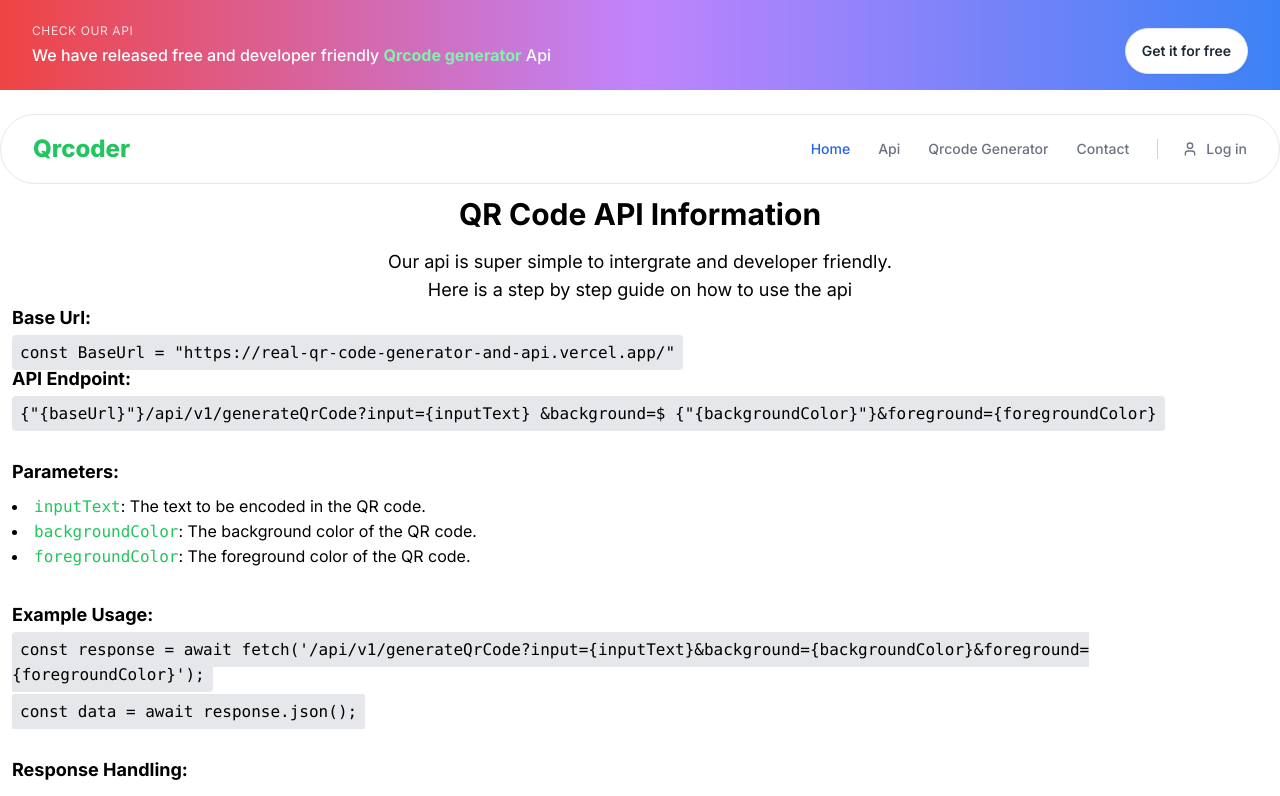
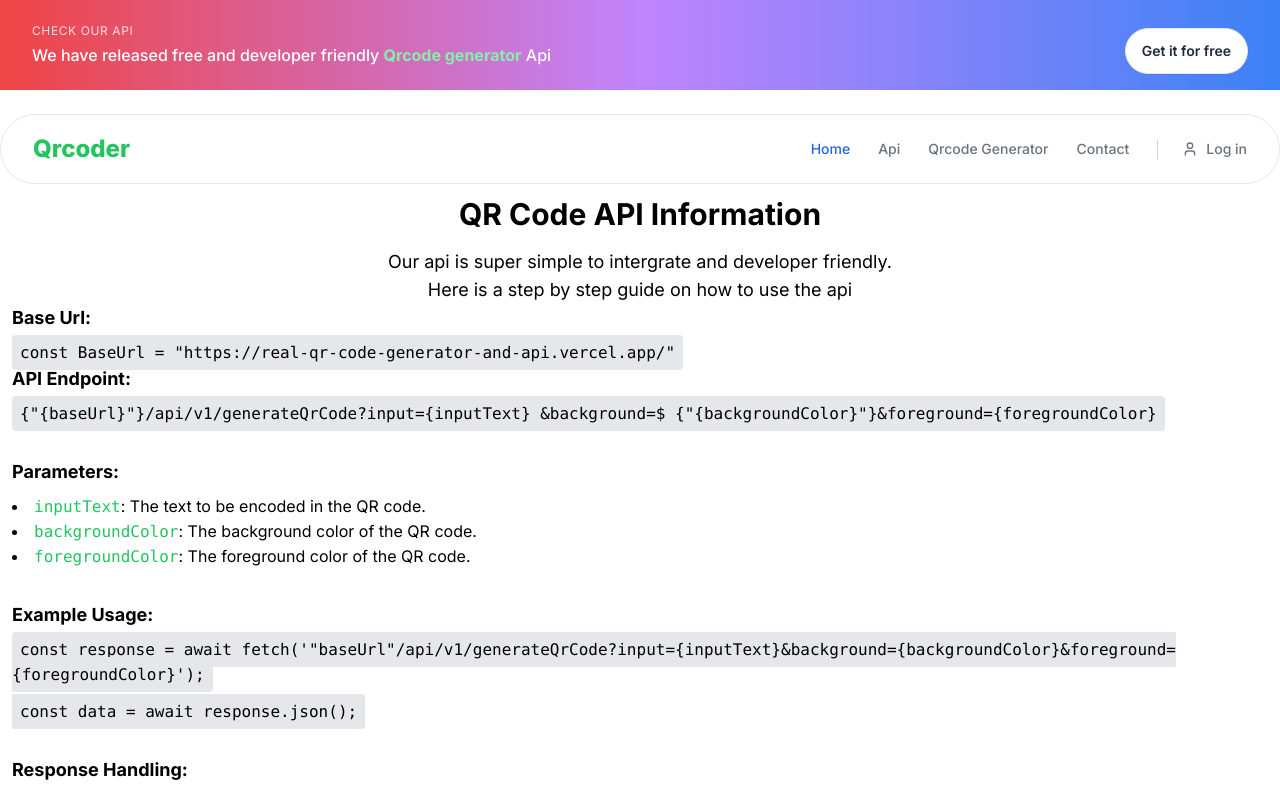
Before and after one commit to Serm357/real-qr-code-generator-and-api, a Next.js app: page /about-api in a window 1280 px wide. Shown: the top 796 px of the page. Built offline with nearby package versions, Linux system fonts and the light colour scheme.

Commit message:
changed to production base url

```diff
--- a/app/about-api/page.tsx
+++ b/app/about-api/page.tsx
@@ -48,7 +48,7 @@ const QRCodeInfoPage = () => {
       <div className="mb-8">
         <h1 className="text-lg mb-2">Example Usage:</h1>
         <code className="bg-gray-200   p-2 rounded">
-          {`const response = await fetch('/api/v1/generateQrCode?input={inputText}&background={backgroundColor}&foreground={foregroundColor}');`}
+          {`const response = await fetch('"${"baseUrl"}"/api/v1/generateQrCode?input={inputText}&background={backgroundColor}&foreground={foregroundColor}');`}
         </code>
         <div className="mt-3">
           {" "}
```
